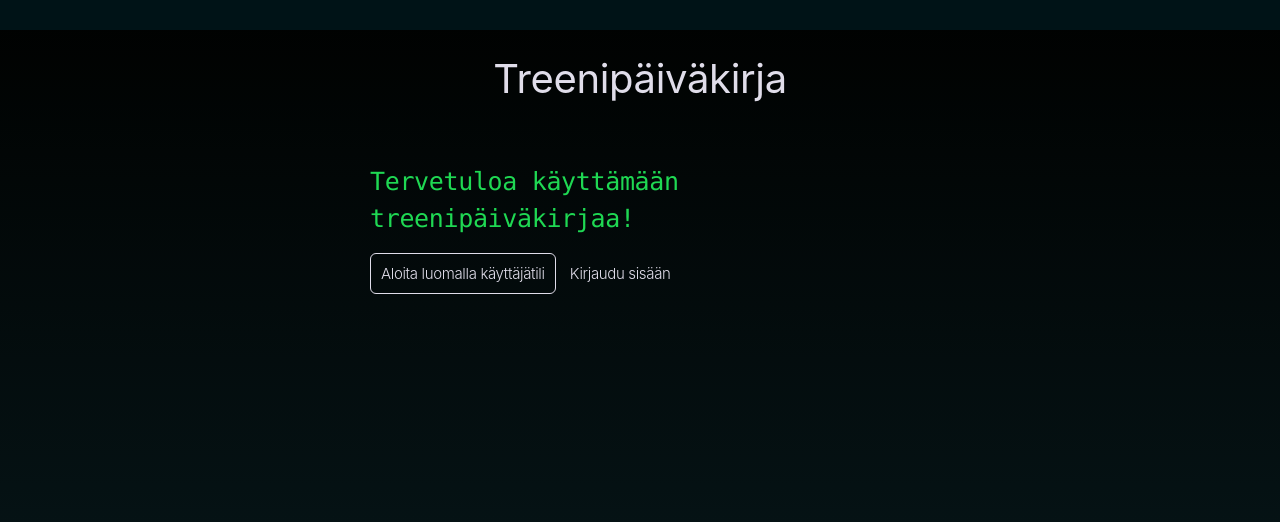
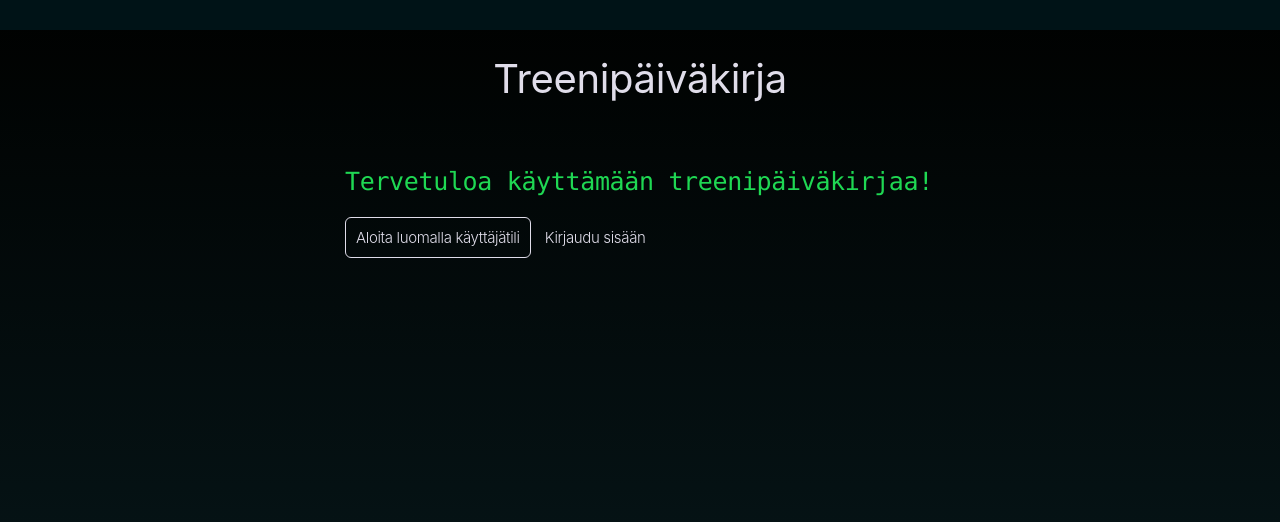
Before and after one commit to ellarasalo/Treenipaivakirja, a Flask app: page / in a window 1280 px wide. Shown: the top 522 px of the page. Run offline with Flask 3, Linux system fonts and the light colour scheme.

Commit message:
adjust frontpage design

```diff
--- a/routes.py
+++ b/routes.py
@@ -22,7 +22,6 @@ def create_workouts(workouts, friends):
     result = []
     for workout in workouts:
         d = {}
-        #print(get_friend(friends, workout.id), friends)
         d['friend'] = get_friend(friends, workout.id)
         d['intensity'] = workout.intensity
         d['duration'] = workout.duration
--- a/static/style.css
+++ b/static/style.css
@@ -41,14 +41,14 @@ body {
 }
 
 .welcometext {
-  font-family: 'Consolas', 'Courier New', monospace;
+  font-family: 'Consolas', monospace;
   font-size: 25px;
   color: #1fd853;
 
   }
 
 .welcometext-container {
-  width: 540px;
+  width: 590px;
   margin: 10px 0;
 }
 
```
